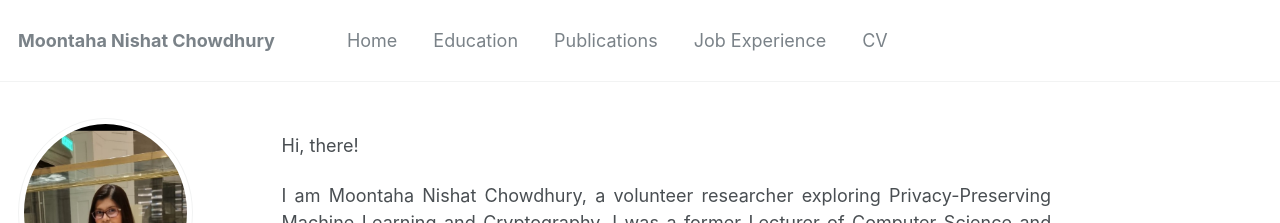
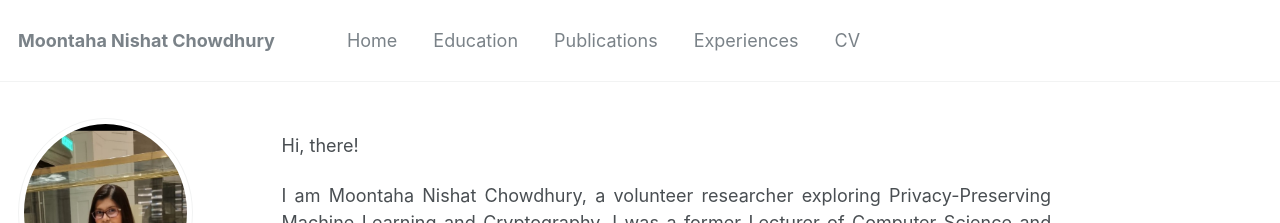
Before and after one commit to chowdhurymoontaha/chowdhurymoontaha.github.io, a Jekyll site: the page built from _pages/about.md, in a window 1280 px wide and 900 px high. Shown: the top 223 px of the window. Built offline with Jekyll 4.4.1, drawn with Linux system fonts in a browser that asks for light colours; some web fonts are replaced.

Commit message:
Update navigation.yml

```diff
--- a/_data/navigation.yml
+++ b/_data/navigation.yml
@@ -15,8 +15,8 @@ main:
   #- title: "Teaching"
    # url: /teaching/
 
-  - title: "Job Experience"
-    url: /job experience/
+  - title: "Experiences"
+    url: /experiences/
 
   - title: "CV"
     url: /cv/
```
